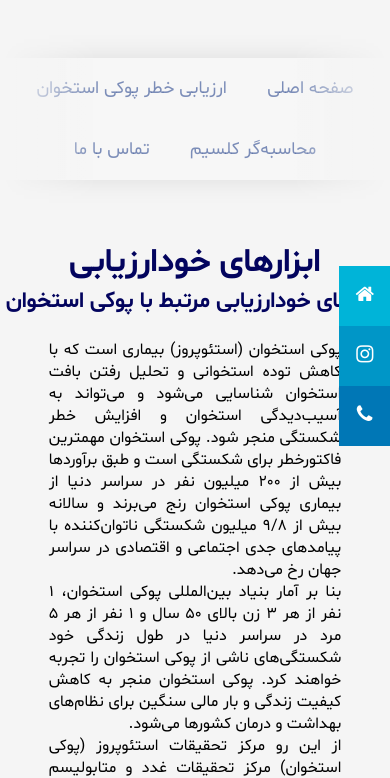
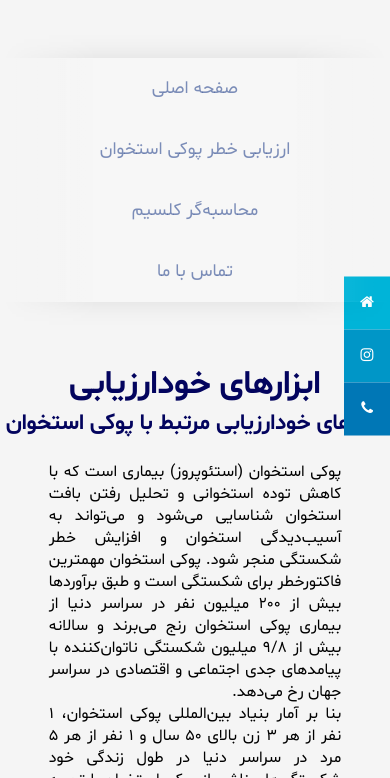
Before and after one commit to Mansourzadeh/ORC, a plain HTML site: page index.html in a window 390 px wide. Shown: the part 66-844 px from the top of the page. Drawn offline with Linux system fonts and the light colour scheme.

Commit message:
Update style.css

```diff
--- a/CSS/style.css
+++ b/CSS/style.css
@@ -257,4 +257,11 @@ nav ul li a:hover {
     flex: 100%;
 	margin-top: 20px;
   }
-  }
+  .icon-bar a {
+  font-size: 15px;
+}
+
+nav ul li {
+  display: block;
+}
+}
```
